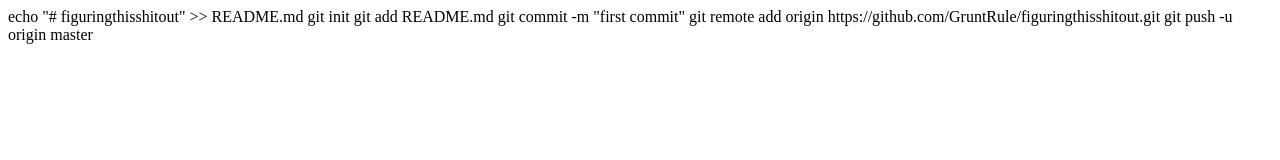
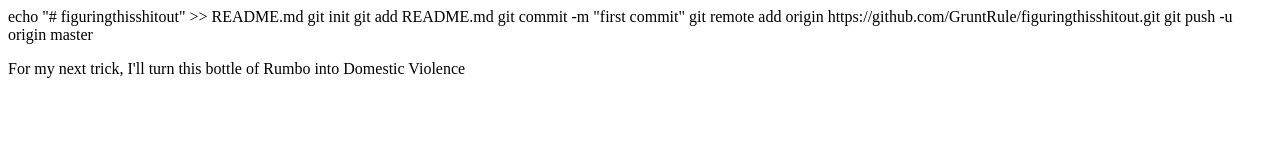
Before and after one commit to GruntRule/figuringthisshitout, a plain HTML site: page index.html in a window 1280 px wide. Drawn offline with Linux system fonts and the light colour scheme.

Commit message:
Update index.html

```diff
--- a/index.html
+++ b/index.html
@@ -8,4 +8,9 @@
 <!DOCTYPE html>
 <html>
 <title> GREAT BUY! </title>
+
+<body>
+  <p> For my next trick, I'll turn this bottle of Rumbo into Domestic Violence </p>
+</body>
+
 </html>
```
